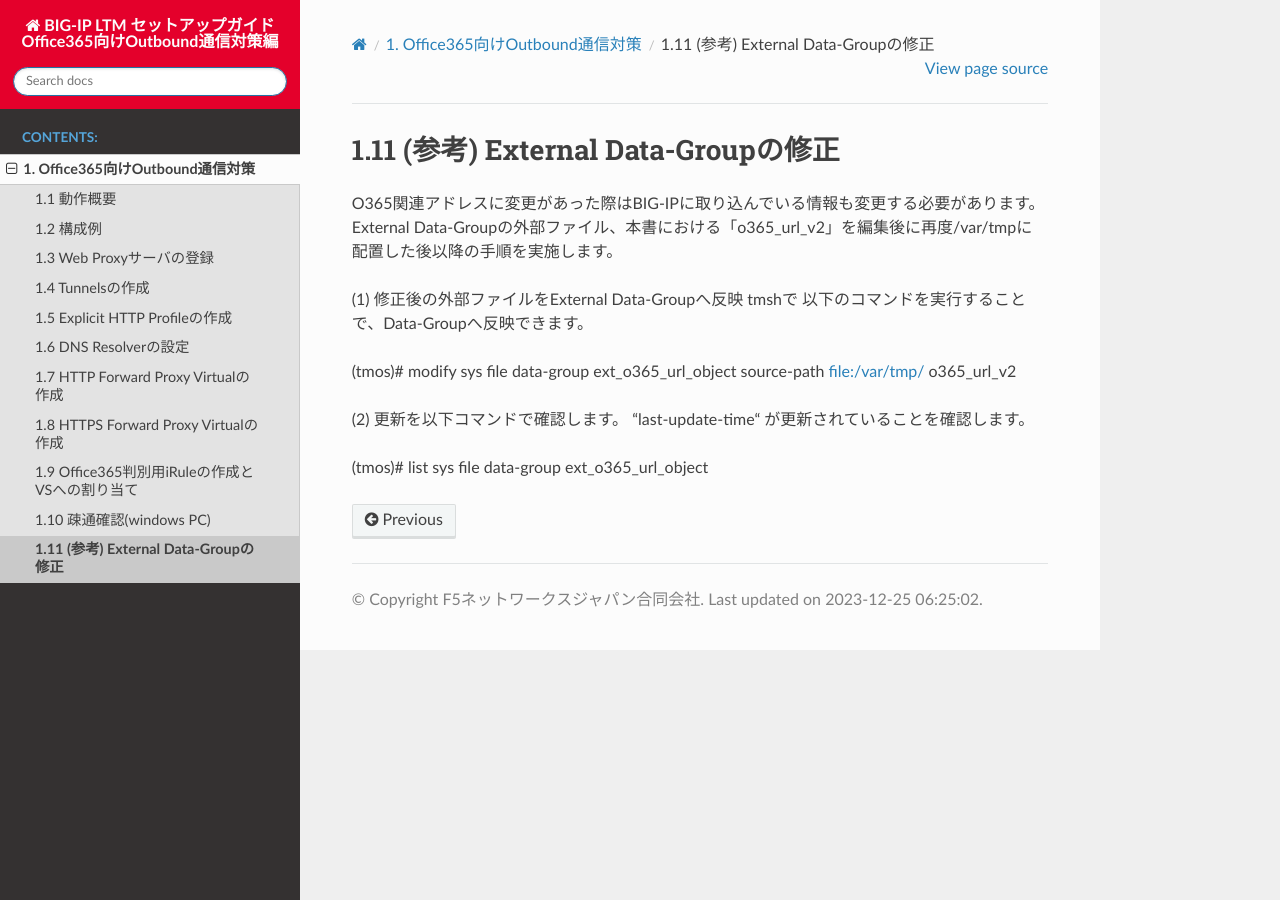
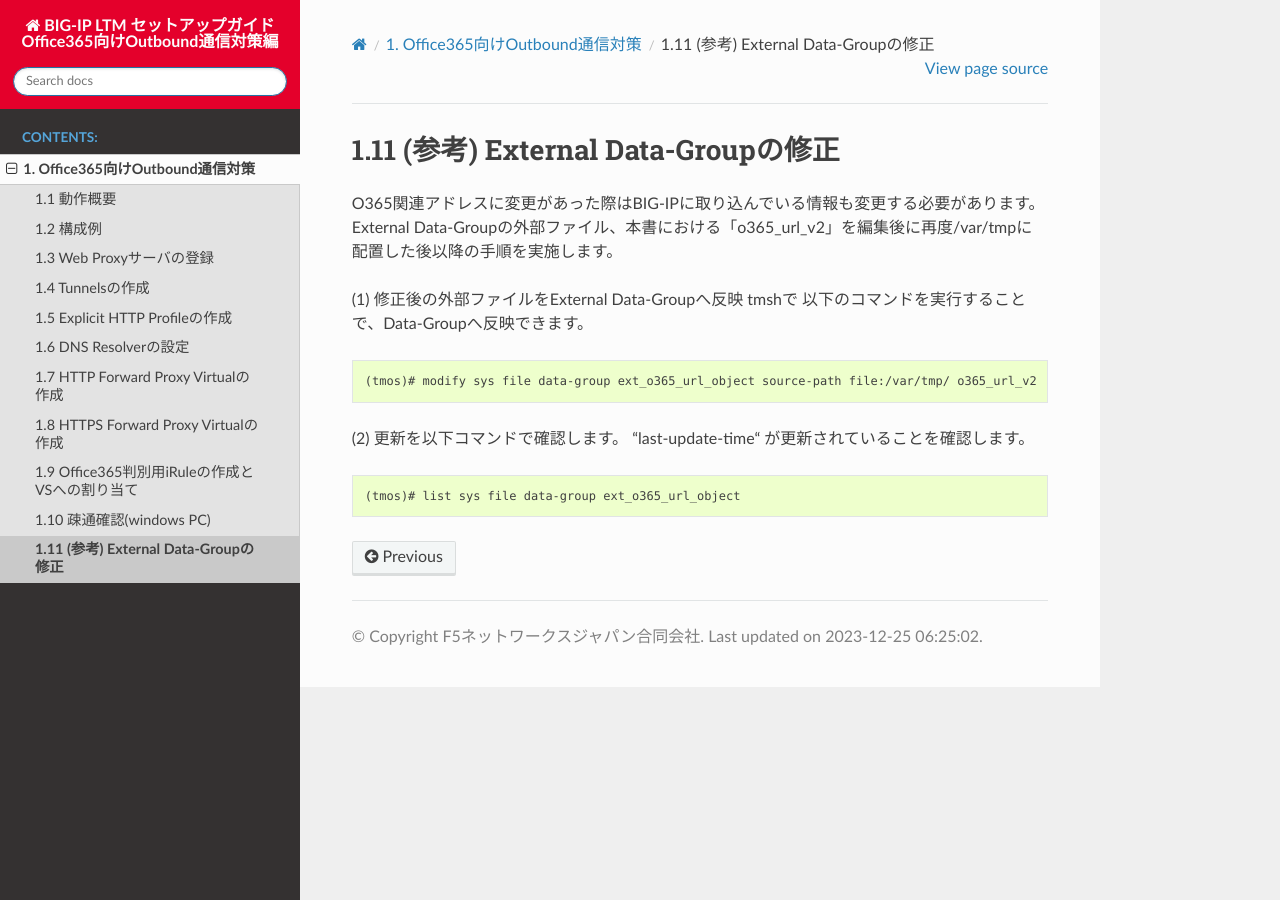
Before and after one commit to BeF5/f5j-local-breakout, a Sphinx documentation site: the page built from docs/content02/module11/module11.rst, in a window 1280 px wide. Built offline with Sphinx 7.4.7 and the Read the Docs theme 2.0.0, drawn with Linux system fonts in a browser that asks for light colours.

Commit message:
Update module11.rst

```diff
--- a/docs/content02/module11/module11.rst
+++ b/docs/content02/module11/module11.rst
@@ -8,7 +8,9 @@ External Data-Groupの外部ファイル、本書における「o365_url_v2」
 (1)	修正後の外部ファイルをExternal Data-Groupへ反映
 tmshで 以下のコマンドを実行することで、Data-Groupへ反映できます。
 
-(tmos)# modify sys file data-group ext_o365_url_object source-path file:/var/tmp/ o365_url_v2
+.. code-block:: cmdin
+
+   (tmos)# modify sys file data-group ext_o365_url_object source-path file:/var/tmp/ o365_url_v2
 
 
 
@@ -16,4 +18,6 @@ tmshで 以下のコマンドを実行することで、Data-Groupへ反映で
 (2)	更新を以下コマンドで確認します。
 “last-update-time“ が更新されていることを確認します。
 
-(tmos)# list sys file data-group ext_o365_url_object
+.. code-block:: cmdin
+
+   (tmos)# list sys file data-group ext_o365_url_object
```
